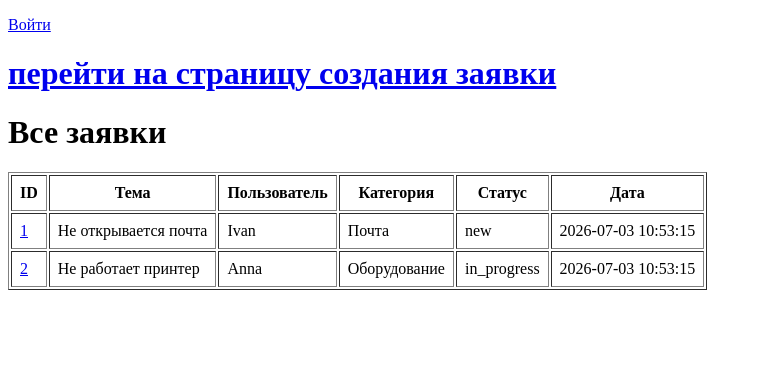
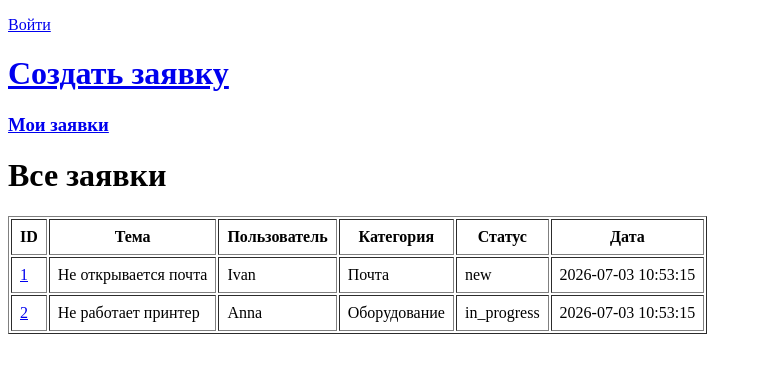
Before and after one commit to olmixr/service-desk, a PHP site: page / in a window 1280 px wide. Shown: the top 373 px of the page, without its empty margins (0-762 px from the left). Run offline with PHP 8.4, Linux system fonts and the light colour scheme; data comes from the database, SQL or seed files in the repository.

Commit message:
feat: add my tickets navigation

```diff
--- a/public/index.php
+++ b/public/index.php
@@ -47,8 +47,8 @@ function e(string $value): string
 <?php endif; ?>
 
 
-<h1><a href="create-ticket.php">перейти на страницу создания заявки</a></h1>
-
+<h1><a href="create-ticket.php">Создать заявку</a></h1>
+<h3><a href="my-tickets.php">Мои заявки</a></h3>
 <h1>Все заявки</h1>
 
 <table border="1" cellpadding="8">
```
